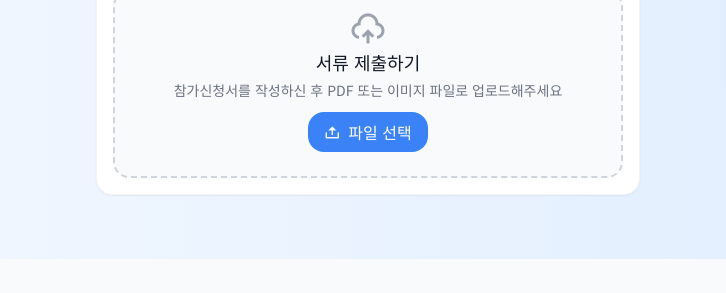
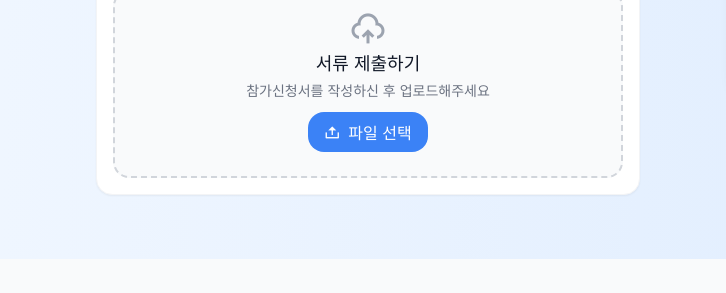
Before and after one commit to sportsbox031/event, a plain HTML site: page index.html in a window 1280 px wide. Shown: the part 507-800 px from the top of the page, 0-726 px from the left. Drawn offline with nearby package versions, Linux system fonts and the light colour scheme; no server answers; a script that the page names is missing.

Commit message:
Update index.html

```diff
--- a/index.html
+++ b/index.html
@@ -153,7 +153,7 @@
                                     <div class="text-center">
                                         <i class="ri-upload-cloud-2-line text-4xl text-gray-400 mb-2"></i>
                                         <h3 class="text-lg font-medium text-gray-900 mb-1">서류 제출하기</h3>
-                                        <p class="text-sm text-gray-500 mb-3">참가신청서를 작성하신 후 PDF 또는 이미지 파일로 업로드해주세요</p>
+                                        <p class="text-sm text-gray-500 mb-3">참가신청서를 작성하신 후 업로드해주세요</p>
                                         <div class="flex items-center justify-center">
                                             <label for="fileUpload" class="cursor-pointer inline-flex items-center px-4 py-2 bg-primary text-white rounded-lg hover:bg-blue-600 transition-colors duration-200">
                                                 <i class="ri-upload-2-line mr-2"></i>
```
